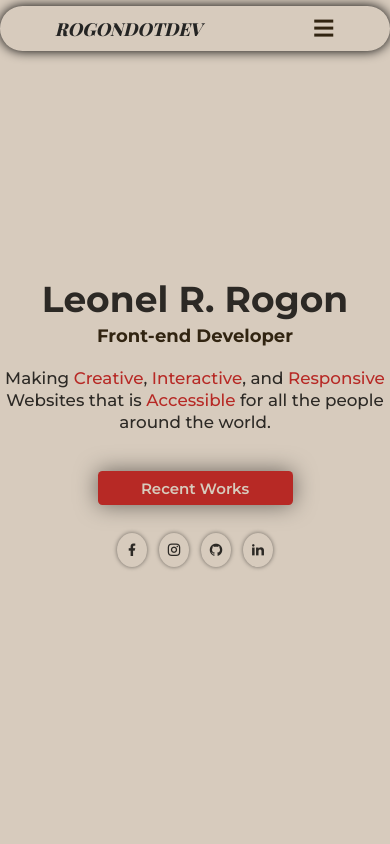
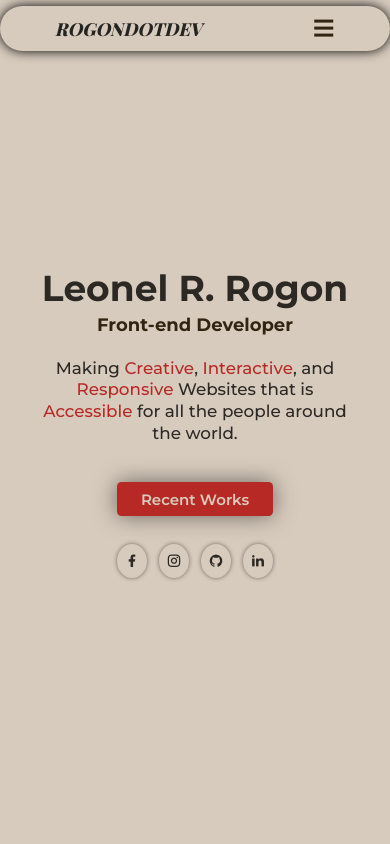
Before and after one commit to rogondotdev/personal-portfolio, a plain HTML site: page index.html in a window 390 px wide. Shown: the top 844 px of the page. Drawn offline with nearby package versions, Linux system fonts and the light colour scheme; a web font is replaced by a local one.

Commit message:
Update style.css

```diff
--- a/style.css
+++ b/style.css
@@ -138,6 +138,7 @@ nav ul li a:hover {
   background-color: #d7cbbd;
   color: #2c2925;
   height: 100vh;
+  padding: 15% 13% 12%;
   display: flex;
   align-items: center;
   justify-content: center;
@@ -279,7 +280,7 @@ nav ul li a:hover {
 @media (max-width: 535px) {
   #hero {
     height: 100vh;
-    padding: 10% 0;
+    padding: 15% 10%;
   }
 
   .hero--content h1 {
```
